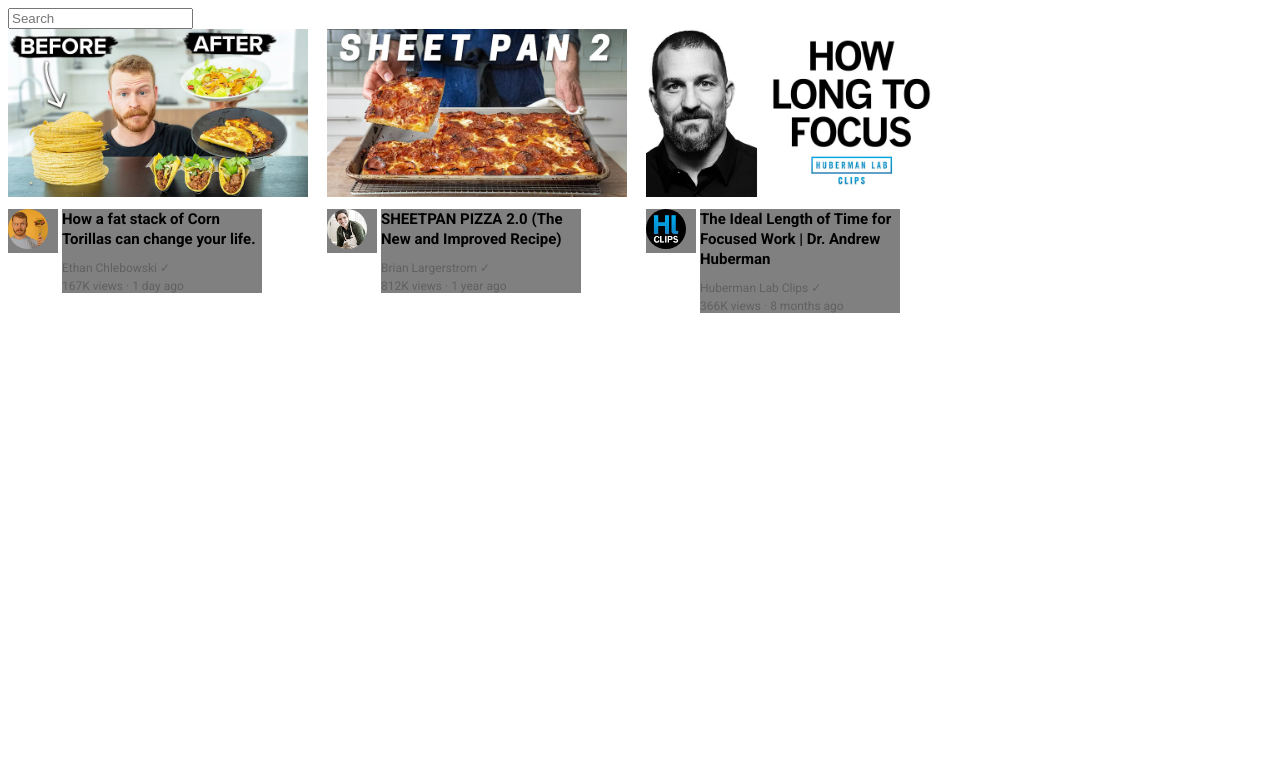
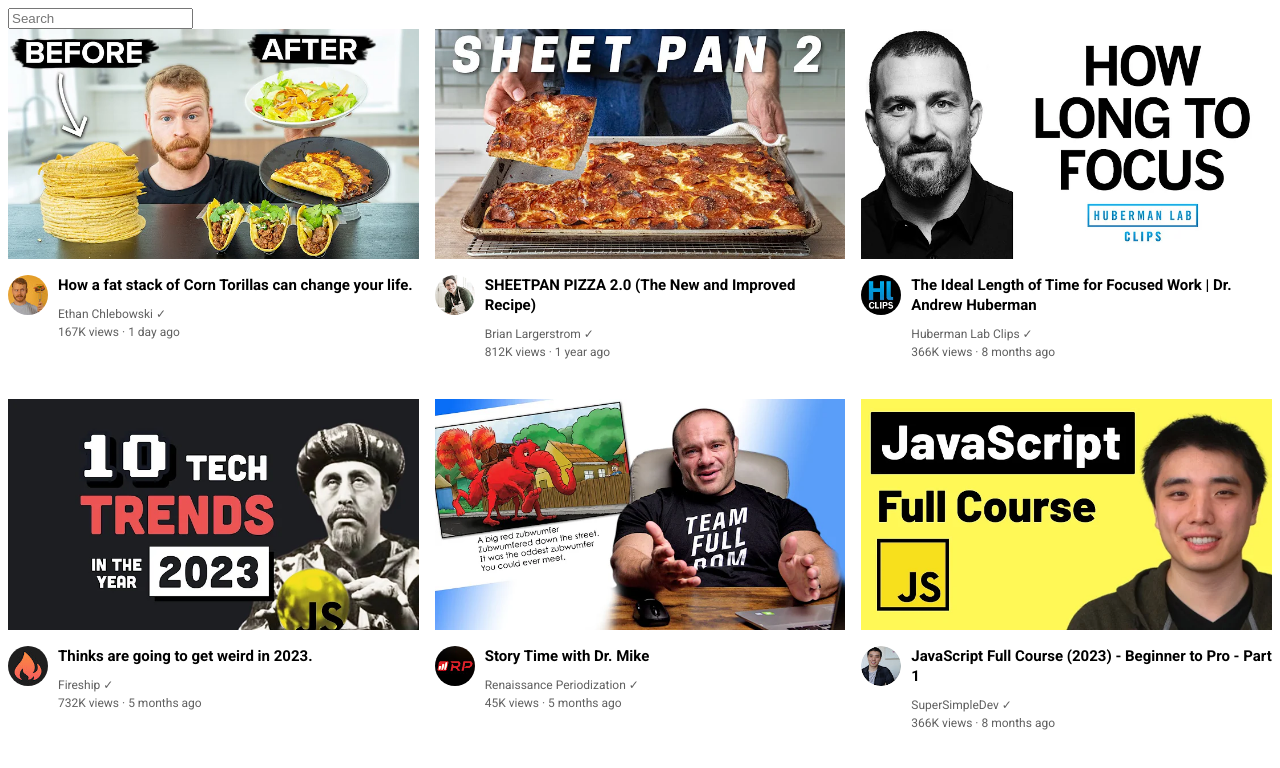
Before and after one commit to JonnySB/youtube-clone, a plain HTML site: page core/index.html in a window 1280 px wide. Drawn offline with Linux system fonts and the light colour scheme.

Commit message:
Added video grid section css

```diff
--- a/core/css_styles.css
+++ b/core/css_styles.css
@@ -5,12 +5,22 @@ p{
 }
 
 .thumbnail{
-    max-width: 300px;
-    display: block;
+    width: 100%;
 }
 
 .search-bar{
     display: block;
+}
+
+.video-grid{
+    display: grid;
+    grid-template-columns: 1fr 1fr 1fr;
+    column-gap: 16px;
+    row-gap: 40px;
+}
+
+.video-preview{
+    width: 100%;
 }
 
 .video-title{
@@ -20,25 +30,10 @@ p{
     margin-top: 0;
     margin-bottom:12px;
 }
-.video-preview{
-    width: 300px;
-    display: inline-block;
-    vertical-align: top;
-    margin-right: 15px;
-}
 
-
-.channel-picture{
-    display: inline-block;
-    width: 50px;
-    vertical-align: top;
-    background-color: grey;
-}
-
-.video-info{
-    display: inline-block;
-    width: 200px;
-    background-color: grey;
+.video-info-grid{
+    display: grid;
+    grid-template-columns: 50px 1fr;
 }
 
 .profile-picture{
--- a/core/index.html
+++ b/core/index.html
@@ -14,13 +14,15 @@
 
     <input type="text" placeholder="Search" class="search-bar">
 
+    <div class="video-grid">
+
         <div class="video-preview">
 
             <div class="thumbnail-row">
                 <img class="thumbnail" src="thumbnail/taco_thumbnail.webp">
             </div>
 
-        <div>
+            <div class="video-info-grid">
 
                 <div class="channel-picture">
                     <img class="profile-picture" src="channel-pictures/ethan_chlebowski.jpg">
@@ -48,9 +50,7 @@
             <div class="thumbnail-row">
                 <img class="thumbnail" src="thumbnail/sheetpan_pizza.webp">
             </div>
-
-        <div>
-
+            <div class="video-info-grid">
                 <div class="channel-picture">
                     <img class="profile-picture" src="channel-pictures/brian_largerstrom.jpg">
                 </div>
@@ -65,12 +65,7 @@
                         812K views &#183; 1 year ago
                     </p>
                 </div>
-
-
-
             </div>
-
-
         </div>
 
         <div class="video-preview">
@@ -79,7 +74,7 @@
                 <img class="thumbnail" src="thumbnail/focus_thumbnail.webp">
             </div>
 
-        <div>
+            <div class="video-info-grid">
 
                 <div class="channel-picture">
                     <img class="profile-picture" src="channel-pictures/andrew_huberman.jpg">
@@ -103,6 +98,90 @@
 
         </div>
 
+        <div class="video-preview">
+
+            <div class="thumbnail-row">
+                <img class="thumbnail" src="thumbnail/10_tech_trends.webp">
+            </div>
+
+            <div class="video-info-grid">
+
+                <div class="channel-picture">
+                    <img class="profile-picture" src="channel-pictures/fireship.jpg">
+                </div>
+                <div class="video-info">
+                    <p class="video-title">
+                        Thinks are going to get weird in 2023.
+                    </p>
+                    <p class="video-author">
+                        Fireship &#10003;
+                    </p>
+                    <p class="video-stats">
+                        732K views &#183; 5 months ago
+                    </p>
+                </div>
+
+
+            </div>
+
+
+        </div>
+
+        <div class="video-preview">
+
+            <div class="thumbnail-row">
+                <img class="thumbnail" src="thumbnail/storytime_with_dr_mike.webp">
+            </div>
+            <div class="video-info-grid">
+                <div class="channel-picture">
+                    <img class="profile-picture" src="channel-pictures/rp.jpg">
+                </div>
+                <div class="video-info">
+                    <p class="video-title">
+                        Story Time with Dr. Mike
+                    </p>
+                    <p class="video-author">
+                        Renaissance Periodization &#10003;
+                    </p>
+                    <p class="video-stats">
+                        45K views &#183; 5 months ago
+                    </p>
+                </div>
+            </div>
+        </div>
+
+        <div class="video-preview">
+
+            <div class="thumbnail-row">
+                <img class="thumbnail" src="thumbnail/ssd_js_course.webp">
+            </div>
+
+            <div class="video-info-grid">
+
+                <div class="channel-picture">
+                    <img class="profile-picture" src="channel-pictures/super_simle_dev.jpg">
+                </div>
+                <div class="video-info">
+                    <p class="video-title">
+                        JavaScript Full Course (2023) - Beginner to Pro - Part 1
+                    </p>
+                    <p class="video-author">
+                        SuperSimpleDev &#10003;
+                    </p>
+                    <p class="video-stats">
+                        366K views &#183; 8 months ago
+                    </p>
+                </div>
+
+
+
+            </div>
+
+
+        </div>
+
+    </div>
+
 
 
 </body>
```
Also changed, not shown: learning_files/css_learning_files/flex_box/example.html (+6 -33 lines), learning_files/css_learning_files/flex_box/master.css (deleted, +0 -33 lines), learning_files/css_learning_files/grid/example.html (+17 -1 lines), core/channel-pictures/fireship.jpg (added), core/channel-pictures/rp.jpg (added), core/channel-pictures/super_simle_dev.jpg (added), core/thumbnail/10_tech_trends.webp (added), core/thumbnail/ssd_js_course.webp (added), core/thumbnail/storytime_with_dr_mike.webp (added), learning_files/css_learning_files/grid/master.css (deleted). Lines whose indentation alone changed are shown as unchanged.
